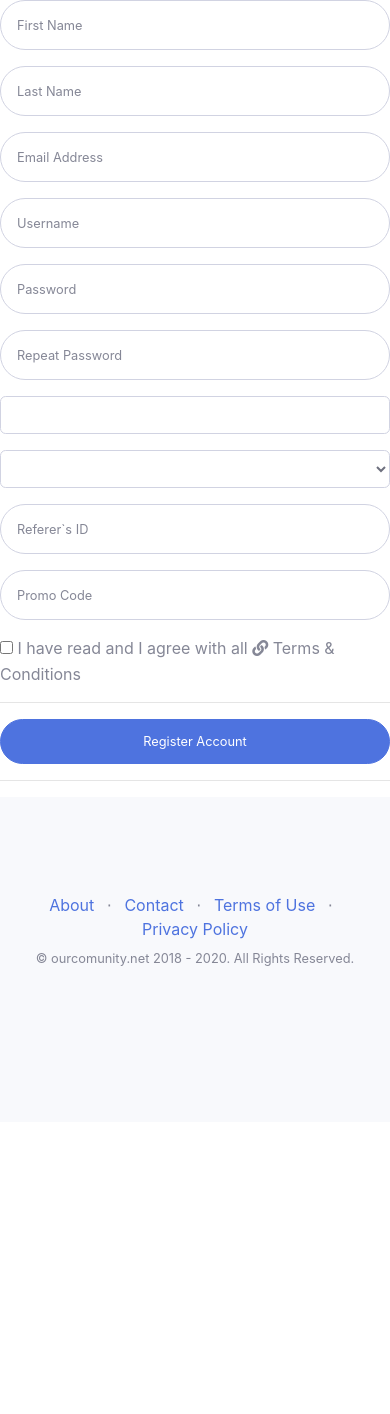
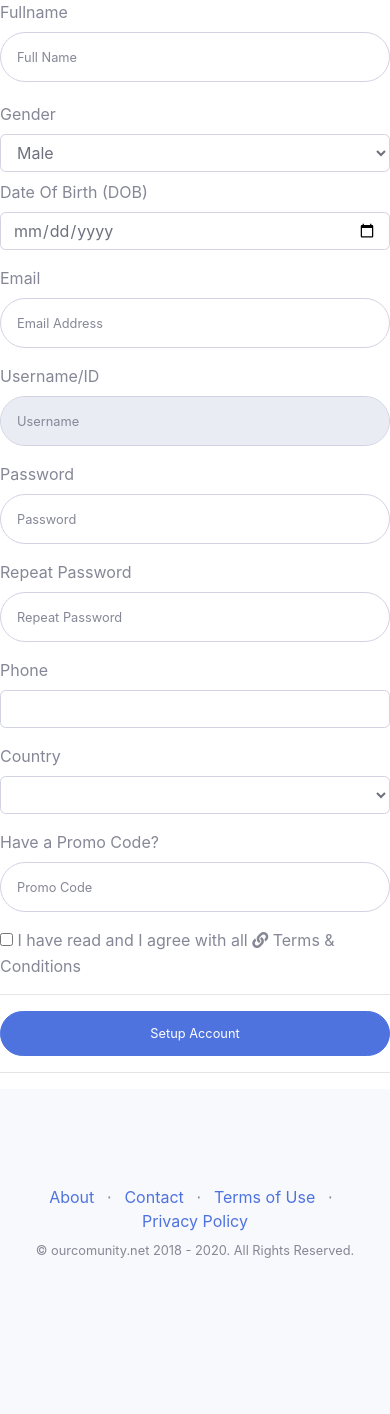
Before and after one commit to ikelvin-Studios/ourco, a PHP site: the page made by includes/views/accountSetup.php in a window 390 px wide. Before the commit the page ends 966 px from the top, so only its background shows below. Run offline with PHP 8.4, Linux system fonts and the light colour scheme; the template is opened without the code that fills it, so the values that code supplies are empty.

Commit message:
Added labels, dob and gender fields

```diff
--- a/includes/views/accountSetup.php
+++ b/includes/views/accountSetup.php
@@ -1,32 +1,48 @@
 <form class="user" method="post" class="validator-form" action="#create">
+  <div class="form-group">
+    <label class="control-label">Fullname</label>
+      <input type="text" class="form-control form-control-user" id="exampleFirstName" placeholder="Full Name" name="fullNames">
+  </div>
   <div class="form-group row">
-    <div class="col-sm-6 mb-3 mb-sm-0">
-      <input type="text" class="form-control form-control-user" id="exampleFirstName" placeholder="First Name" name="firstNames">
-    </div>
-    <div class="col-sm-6">
-      <input type="text" class="form-control form-control-user" id="exampleLastName" placeholder="Last Name" name="lastNames">
+    <div class="col-sm-6 mt-1">
+        <label class="control-label">Gender</label>
+        <select name="gender" class="form-control">
+          <option value="M">Male</option>
+          <option value="F">Female</option>
+          <option value="R">Rather Not Say</option>
+        </select>
+      </div>
+      <div class="col-sm-6 mt-2">
+        <label class="control-label">Date Of Birth (DOB)</label>
+          <input type="date" class="form-control" name="dob" placeholder="Choose Date" value="" required/>
     </div>
   </div>
   <div class="form-group">
+    <label class="control-label">Email</label>
     <input type="email" class="form-control form-control-user" id="exampleInputEmail" placeholder="Email Address" name="email">
   </div>
   <div class="form-group">
-    <input type="text" class="form-control form-control-user" id="exampleInputUname" placeholder="Username" name="userNames">
+    <label class="control-label">Username/ID</label>
+    <input type="text" class="form-control form-control-user input-disabled" id="exampleInputUname" placeholder="Username" name="userNames" disabled/>
   </div>
   <div class="form-group row">
     <div class="col-sm-6 mb-3 mb-sm-0">
+      <label class="control-label">Password</label>
       <input type="password" class="form-control form-control-user" id="exampleInputPassword" placeholder="Password" name="password">
     </div>
     <div class="col-sm-6">
+      <label class="control-label">Repeat Password</label>
       <input type="password" class="form-control form-control-user" id="exampleRepeatPassword" placeholder="Repeat Password" name="password2">
     </div>
   </div>
 
   <div class="form-group row">
     <div class="col-sm-6 mb-3 mb-sm-0">
+      <label class="control-label">Phone</label>
       <input  id="phone" type="tel" class="form-control" name="phone">
     </div>
     <div class="col-sm-6">
+      <label class="control-label">Country</label>
       <select class="form-control" id="address-country" name="country"></select>
     </div>
     <div class="col-sm-12">
@@ -35,9 +51,7 @@
     </div>
   </div>
   <div class="form-group">
-    <input type="text" class="form-control form-control-user" id="exampleInputreferer" placeholder="Referer`s ID" name="ref">
-  </div>
-  <div class="form-group">
+    <label class="control-label">Have a Promo Code?</label>
     <input type="text" class="form-control form-control-user" id="exampleInputPromo" placeholder="Promo Code" name = "promo">
   </div>
   <div class="form-group">
@@ -54,7 +68,7 @@
 
                   <hr class="dotted">
 
-  <input type="submit" class="btn btn-primary btn-user btn-block" value="Register Account" name="signup"/>
+  <input type="submit" class="btn btn-primary btn-user btn-block" value="Setup Account" name="signup"/>
   <hr>
   <!-- <a href="index.html" class="btn btn-google btn-user btn-block">
     <i class="fab fa-google fa-fw"></i> Register with Google
```
